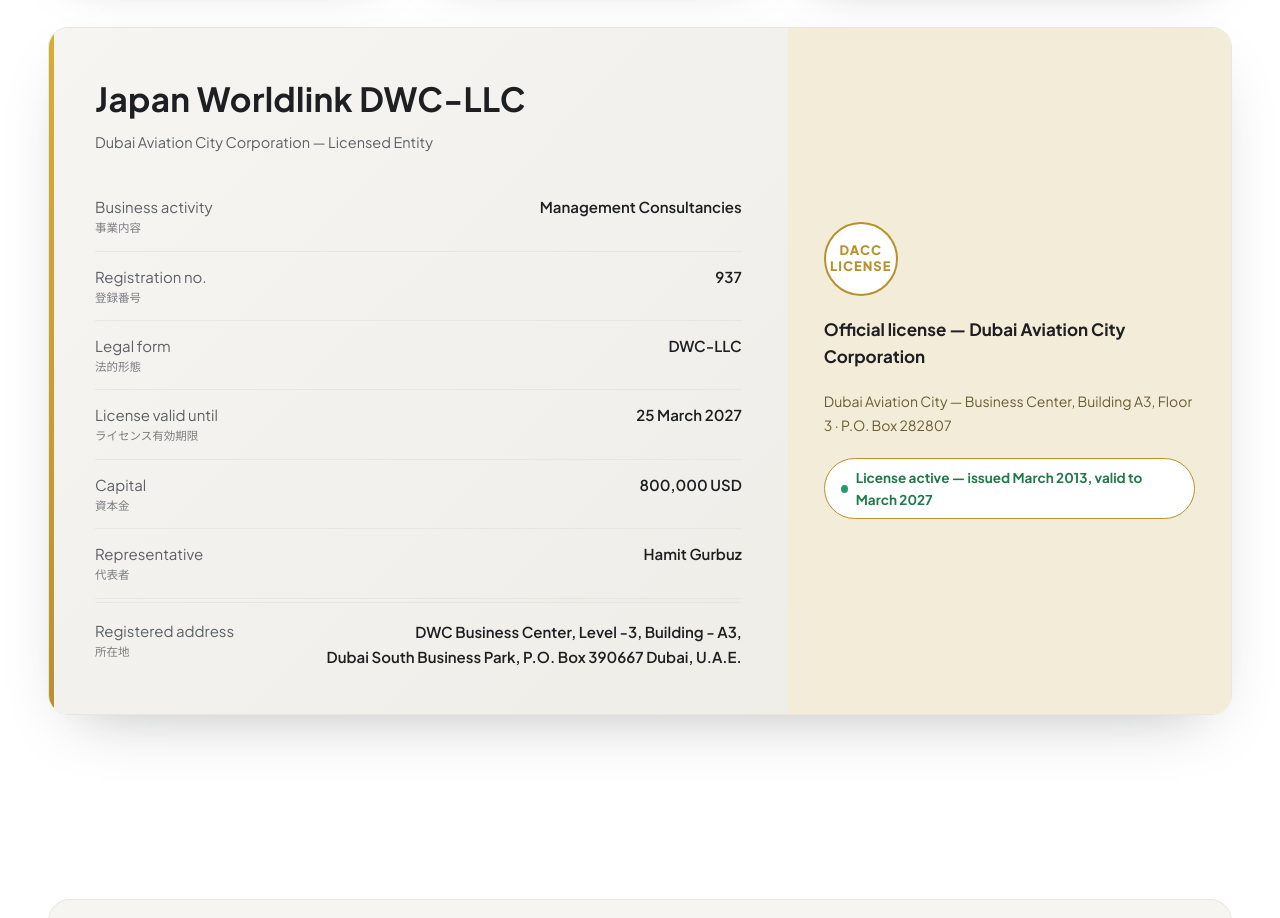
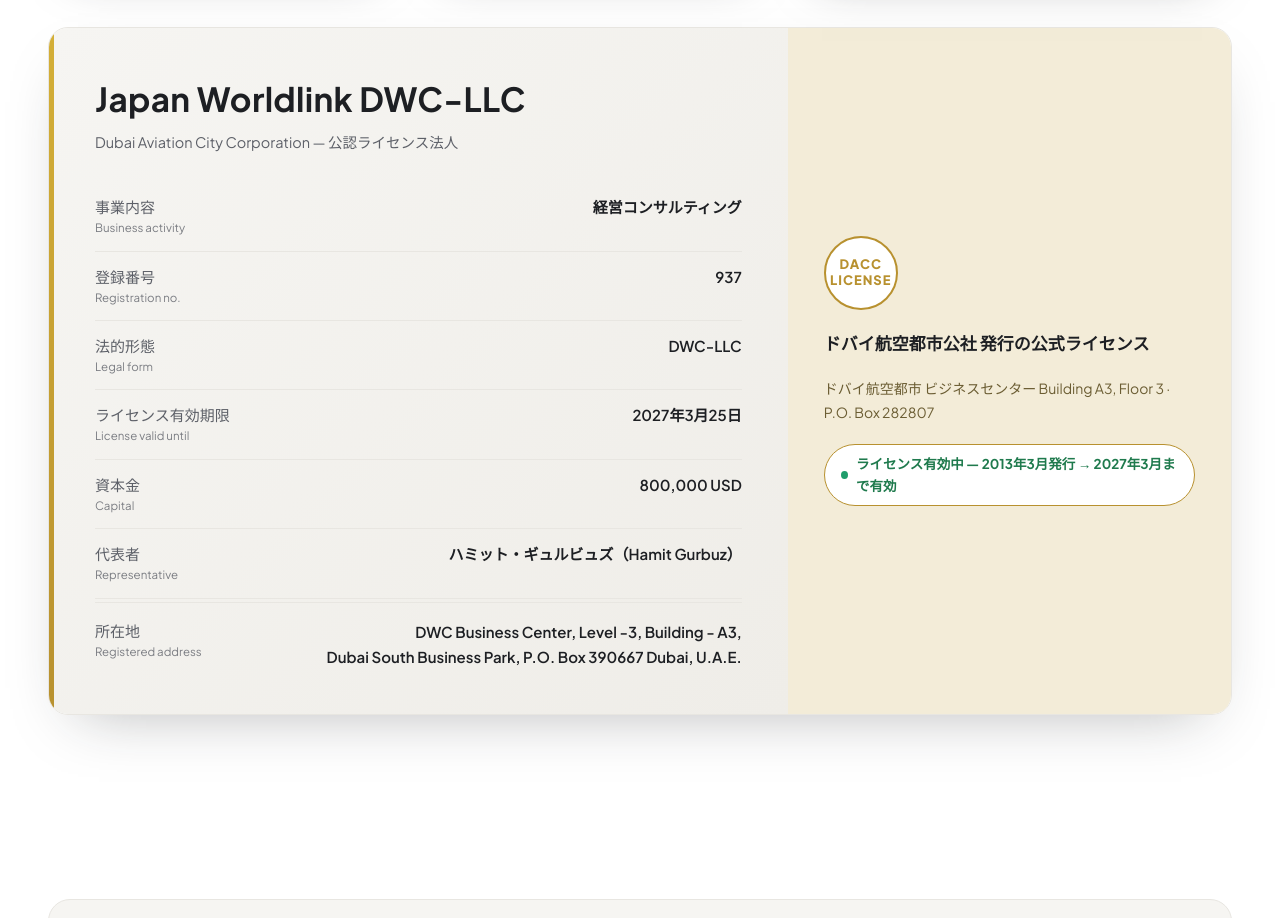
Before and after one commit to Pranjal250605/new-jwd-office-, a React (Vite) app: page / in a window 1280 px wide. Shown: the part 8400-9318 px from the top of the page. Built offline with nearby package versions, Linux system fonts and the light colour scheme.

Commit message:
Revert "Licence plate (企業情報) in English on the Japanese page too (10.12)"
This reverts commit 6046366648632669b9466af4c47f269ae8af1645.

Superseded by Ohkubo-san's mock (10.12): only two values change.

Co-Authored-By: Claude Opus 5.5 <noreply@anthropic.com>

```diff
--- a/src/components/Sections.jsx
+++ b/src/components/Sections.jsx
@@ -154,16 +154,14 @@ export function Chairman() {
 
 export function License() {
   const { t } = useLang();
-  // 10.12: the licence plate reads in English on both languages, as on the
-  // licence itself; the small Japanese label stays under each English one.
   const rows = [
-    ['Business activity', '事業内容', 'Management Consultancies'],
+    ['Business activity', '事業内容', t('Management Consultancies', '経営コンサルティング')],
     ['Registration no.', '登録番号', '937'],
     ['Legal form', '法的形態', 'DWC-LLC'],
-    ['License valid until', 'ライセンス有効期限', '25 March 2027'],
+    ['License valid until', 'ライセンス有効期限', t('25 March 2027', '2027年3月25日')],
     // 09.17 sheet: added between the licence expiry and the representative.
     ['Capital', '資本金', '800,000 USD'],
-    ['Representative', '代表者', 'Hamit Gurbuz'],
+    ['Representative', '代表者', t('Hamit Gurbuz', 'ハミット・ギュルビュズ（Hamit Gurbuz）')],
   ];
   return (
     <section className="blk" id="license">
@@ -188,18 +186,18 @@ export function License() {
           </figure>
         </div>
         <div className="lic">
-          <div className="main2 notranslate" lang="en" translate="no">
+          <div className="main2">
             <div className="co">Japan Worldlink DWC-LLC</div>
-            <div className="sub2">Dubai Aviation City Corporation — Licensed Entity</div>
+            <div className="sub2">Dubai Aviation City Corporation — {t('Licensed Entity', '公認ライセンス法人')}</div>
             {rows.map(([en, ja, v]) => (
               <div className="rowli" key={en}>
-                <span className="k2">{en} <small lang="ja">{ja}</small></span>
+                <span className="k2">{t(en, ja)} <small>{t(ja, en)}</small></span>
                 <span className="v2">{v}</span>
               </div>
             ))}
             {/* Registered address, as supplied by the client 2026.08.07. */}
             <div className="lic-addr">
-              <span className="k2">Registered address <small lang="ja">所在地</small></span>
+              <span className="k2">{t('Registered address', '所在地')} <small>{t('所在地', 'Registered address')}</small></span>
               <address className="notranslate" translate="no">
                 DWC Business Center, Level -3, Building - A3,<br />
                 Dubai South Business Park, P.O. Box 390667 Dubai, U.A.E.
@@ -208,10 +206,11 @@ export function License() {
           </div>
           <aside>
             <div className="seal">DACC<br />LICENSE</div>
-            {/* 10.12: English on both languages, like the plate beside it */}
-            <h4 lang="en" translate="no" className="notranslate">Official license — Dubai Aviation City Corporation</h4>
-            <p lang="en" translate="no" className="notranslate">Dubai Aviation City — Business Center, Building A3, Floor 3 · P.O. Box 282807</p>
-            <span className="ok notranslate" lang="en" translate="no"><i />License active — issued March 2013, valid to March 2027</span>
+            <h4>{t('Official license — Dubai Aviation City Corporation', 'ドバイ航空都市公社 発行の公式ライセンス')}</h4>
+            <p>{t('Dubai Aviation City — Business Center, Building A3, Floor 3 · P.O. Box 282807',
+                  'ドバイ航空都市 ビジネスセンター Building A3, Floor 3 · P.O. Box 282807')}</p>
+            <span className="ok"><i />{t('License active — issued March 2013, valid to March 2027',
+                                          'ライセンス有効中 — 2013年3月発行 → 2027年3月まで有効')}</span>
           </aside>
         </div>
       </div>
```
